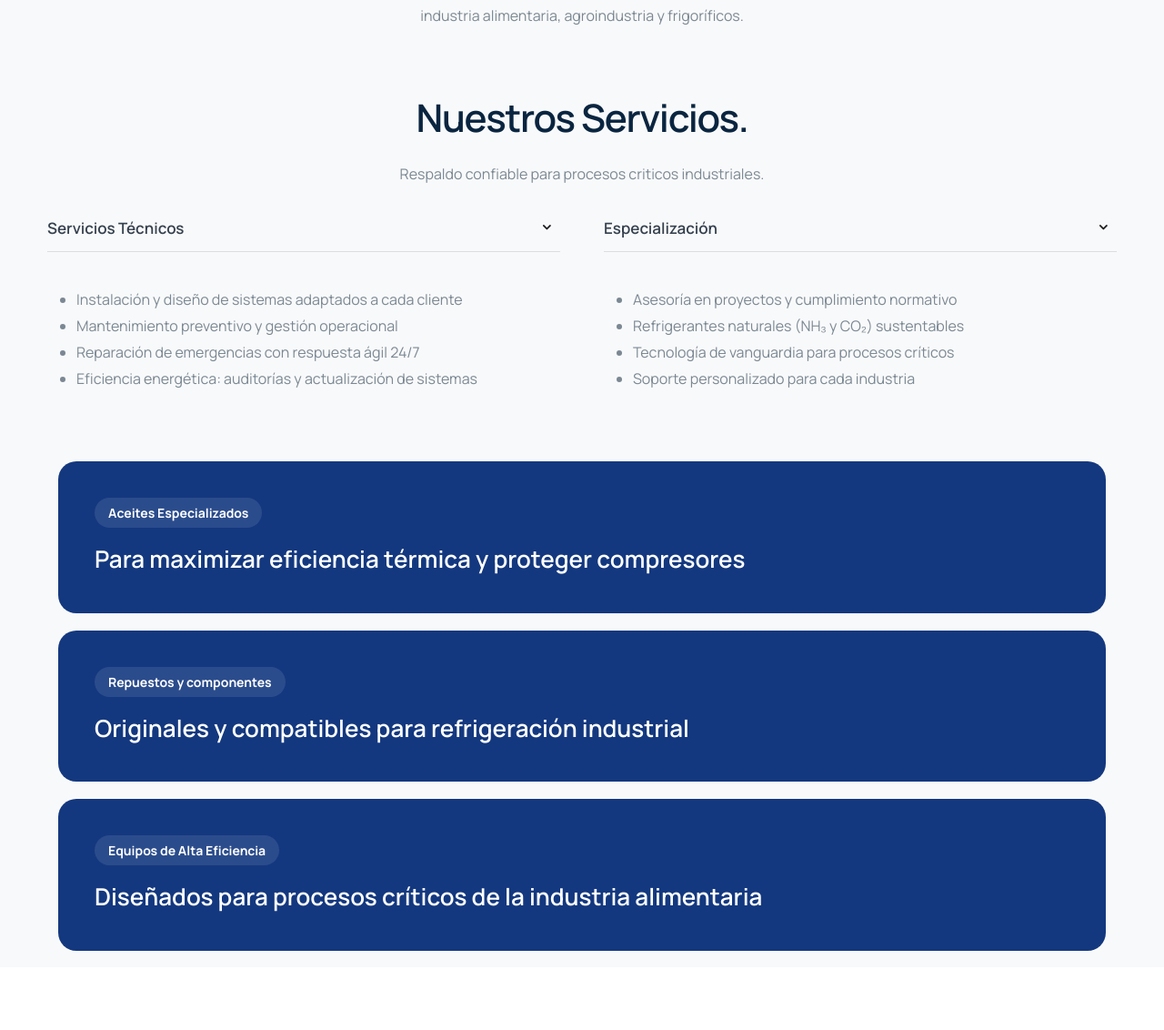
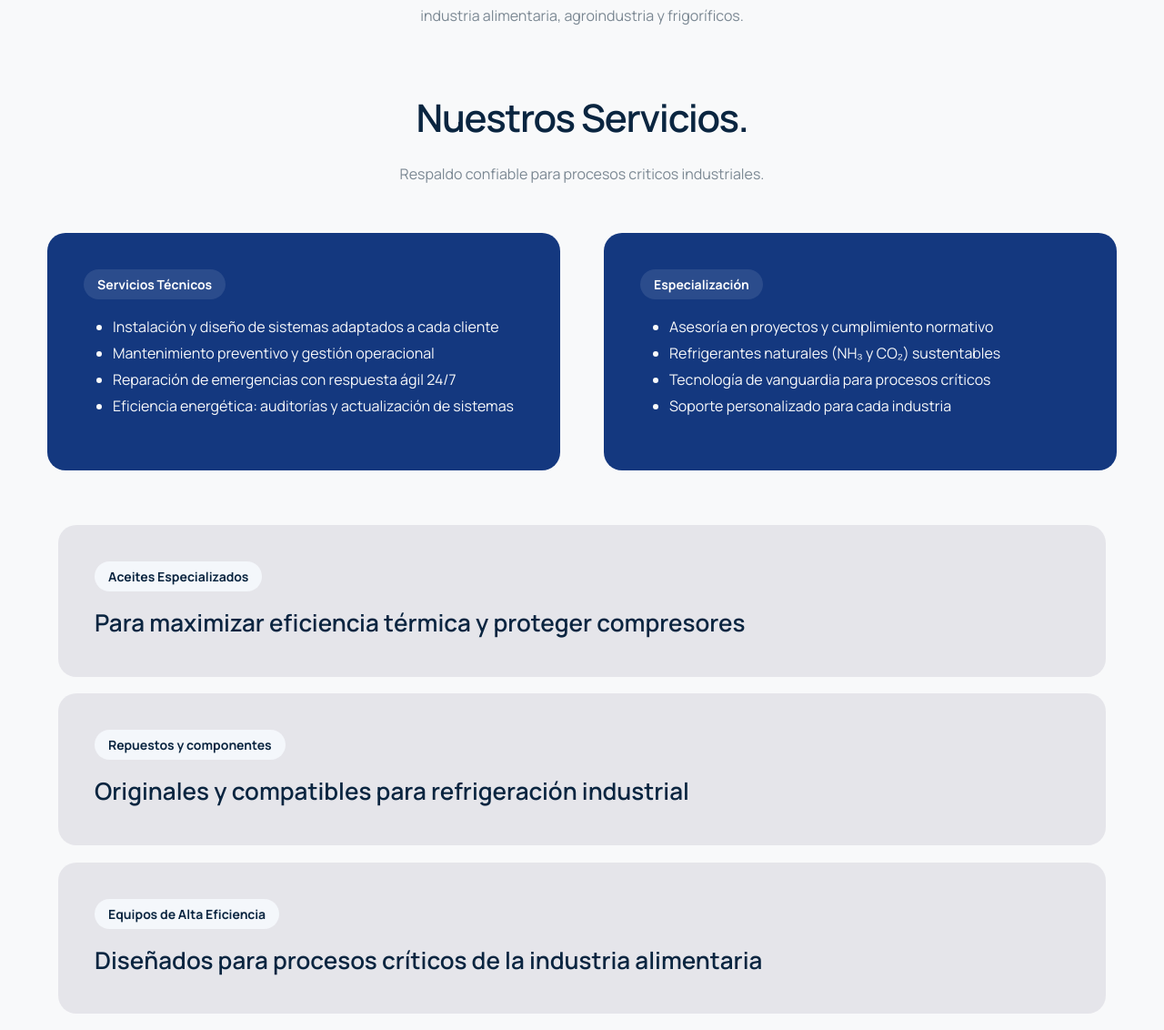
Before and after one commit to code-eco88/SRT, a PHP site: page /index.html in a window 1280 px wide. Shown: the part 2163-3295 px from the top of the page at 91% size. Run offline with PHP 8.4, Linux system fonts and the light colour scheme; some libraries are stand-ins or nearby versions.

Commit message:
cambios finales de color y diagramacion

```diff
--- a/contact.php
+++ b/contact.php
@@ -1,6 +1,6 @@
 <?php
 $subject = 'New SRT Contact Message'; // Subject of your email
-$to = 'contact@designesia.com';  //Recipient's E-mail
+$to = 'ecortes.j@icloud.com';  //Recipient's E-mail
 
 $emailTo = $_POST['email'];
 $name = $_POST['name'];
--- a/index.html
+++ b/index.html
@@ -371,7 +371,7 @@ Desde 2019, acompañamos a nuestros clientes con un enfoque ágil, técnico y ce
                         </div>
 
                     </div>
-
+                    <div class="spacer-single"></div>
 
                 <div class="container">
 
@@ -381,8 +381,14 @@ Desde 2019, acompañamos a nuestros clientes con un enfoque ágil, técnico y ce
 
                         <div class="col-lg-6">
 
-                            <h5  class="accordion-section-title" >Servicios Técnicos</h5>
-                            <div class="spacer-single"></div>
+
+
+                                                    <div class="col-lg-12 wow fadeInLeft">
+                                                        <div class="padding40 sm-padding30 rounded-30 bg-color h-90 text-light">
+                                                            <div class="row">
+                                                                <div class="col-lg-12">
+                                                                    <div class="subtitle s2 wow fadeInUp mb-3">Servicios Técnicos</div>
+
                                                                      <ul>
 
                                                                         <li>Instalación y diseño de sistemas adaptados a cada cliente</li>
@@ -394,14 +400,28 @@ Desde 2019, acompañamos a nuestros clientes con un enfoque ágil, técnico y ce
                                                                     </ul>
 
 
+                                                                </div>
+                                                            </div>
+                                                        </div>
+                                                    </div>
+
+
+
+
+
+
+
 
                         </div>
 
                          <div class="col-lg-6">
 
+                                <div class="col-lg-12 wow fadeInLeft">
+                                                        <div class="padding40 sm-padding30 rounded-30 bg-color h-90 text-light">
+                                                            <div class="row">
+                                                                <div class="col-lg-12">
+                                                                    <div class="subtitle s2 wow fadeInUp mb-3">Especialización</div>
 
-                            <h5 class="accordion-section-title">Especialización</h5>
-                                <div class="spacer-single"></div>
                                                                      <ul>
 
                                                                         <li>Asesoría en proyectos y cumplimiento normativo</li>
@@ -411,6 +431,12 @@ Desde 2019, acompañamos a nuestros clientes con un enfoque ágil, técnico y ce
                                                                         <li>Soporte personalizado para cada industria</li>
 
                                                                     </ul>
+
+
+                                                                </div>
+                                                            </div>
+                                                        </div>
+                                                    </div>
 
 
 
@@ -428,7 +454,7 @@ Desde 2019, acompañamos a nuestros clientes con un enfoque ágil, técnico y ce
 
 
                                                     <div class="col-lg-12 wow fadeInLeft">
-                                                        <div class="padding40 sm-padding30 rounded-30 bg-color h-90 text-light">
+                                                        <div class="padding40 sm-padding30 rounded-30 bg-color h-90 " style="background-color: rgba(218, 217, 224, 0.621);">
                                                             <div class="row">
                                                                 <div class="col-lg-12">
                                                                     <div class="subtitle s2 wow fadeInUp mb-3">Aceites Especializados</div>
@@ -439,7 +465,7 @@ Desde 2019, acompañamos a nuestros clientes con un enfoque ágil, técnico y ce
                                                         </div>
                                                     </div>
                                                     <div class="col-lg-12 wow fadeInLeft">
-                                                        <div class="padding40 sm-padding30 rounded-30 bg-color h-90 text-light">
+                                                        <div class="padding40 sm-padding30 rounded-30 bg-color h-90 " style="background-color:rgba(218, 217, 224, 0.621);">
                                                             <div class="row">
                                                                 <div class="col-lg-12">
                                                                     <div class="subtitle s2 wow fadeInUp mb-3">Repuestos y componentes</div>
@@ -450,7 +476,7 @@ Desde 2019, acompañamos a nuestros clientes con un enfoque ágil, técnico y ce
                                                         </div>
                                                     </div>
                                                     <div class="col-lg-12 wow fadeInLeft">
-                                                        <div class="padding40 sm-padding30 rounded-30 bg-color h-90 text-light">
+                                                        <div class="padding40 sm-padding30 rounded-30 bg-color h-90 " style="background-color:rgba(218, 217, 224, 0.621);">
                                                             <div class="row">
                                                                 <div class="col-lg-12">
                                                                     <div class="subtitle s2 wow fadeInUp mb-3">Equipos de Alta Eficiencia</div>
@@ -481,7 +507,8 @@ Desde 2019, acompañamos a nuestros clientes con un enfoque ágil, técnico y ce
 
                                     <span class="d-stars d-block mb-3 wow fadeInUp">
                                         <div class="spacer-double"></div>
-                                        <a class="btn-main bg-color-2" href="contact.html">contáctanos!</a>
+                                        <a style="color: white;" class="btn-main bg-color-2" target="_blank" rel="nofollow" href="https://wa.me/+56976148517?text=Hola%me%20gustar%C3%ADa%20coordinar%20una%20reunión."> Contáctanos!</a>
+
                                     </span>
 
                                 </div>
```
Also changed, not shown: product.html (+5 -10 lines). Lines whose indentation alone changed are shown as unchanged.
